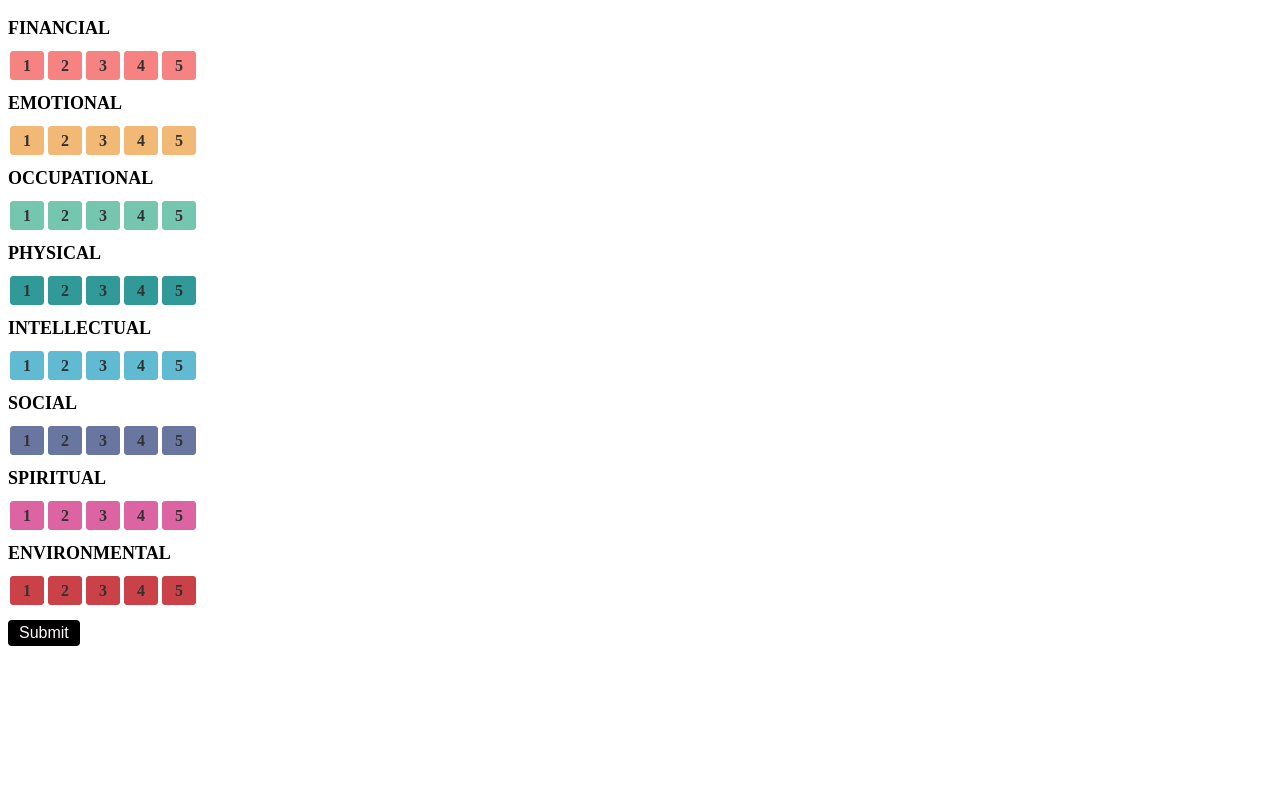
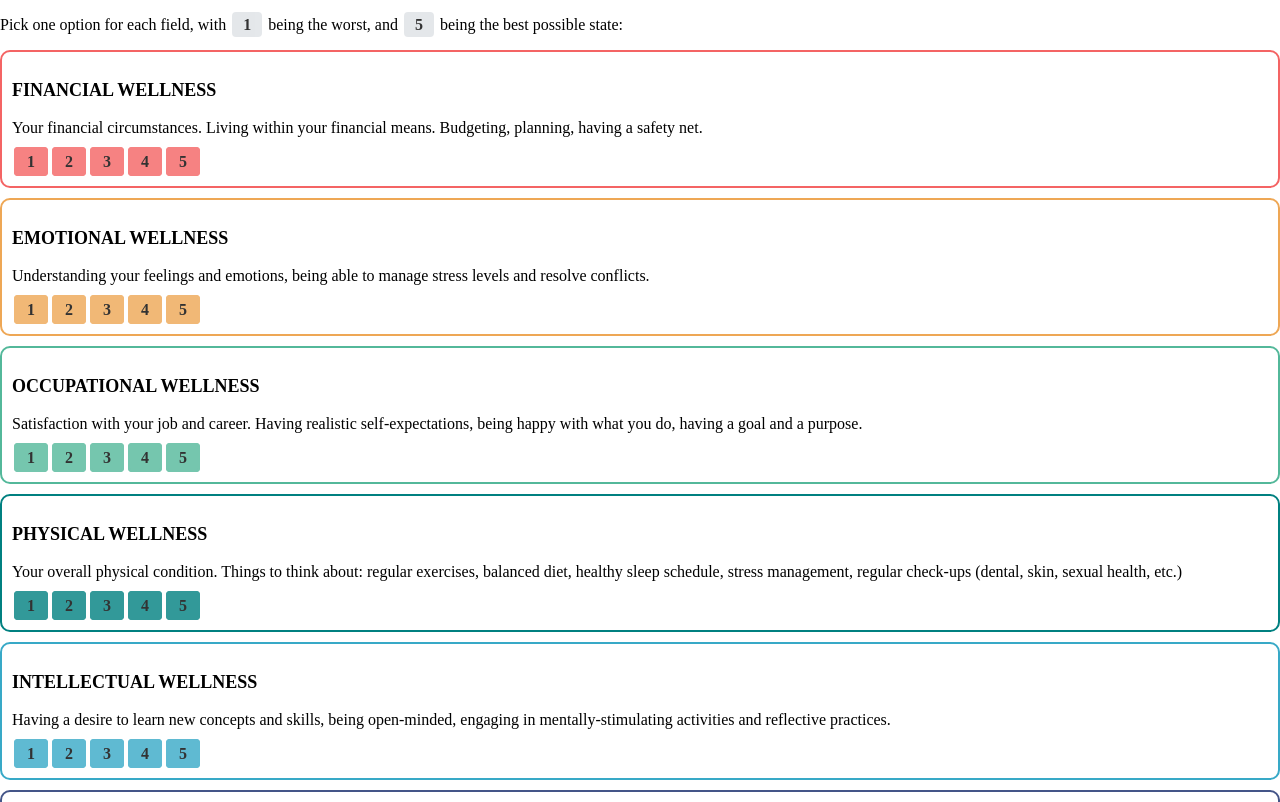
Before and after one commit to IraShy/wellness-wheel, a React (Create React App) app: page / in a window 1280 px wide. Shown: the top 802 px of the page. Built offline with nearby package versions, Linux system fonts and the light colour scheme.

Commit message:
added options descriptions; borders for checked buttons

```diff
--- a/src/components/App.jsx
+++ b/src/components/App.jsx
@@ -2,7 +2,7 @@ import React from "react";
 import { Route, Switch } from "react-router-dom";
 // import WellnessWheel from "./WellnessWheel";
 import GetData from "./GetData";
-// import "../style.css";
+import "../stylesheets/App.scss";
 
 export default function App() {
 
--- a/src/components/GetData.jsx
+++ b/src/components/GetData.jsx
@@ -48,6 +48,31 @@ class GetData extends React.Component {
     });
   };
 
+  renderDescription(option) {
+    const description = {
+      financial:
+        "Your financial circumstances. Living within your financial means. Budgeting, planning, having a safety net.",
+      emotional:
+        "Understanding your feelings and emotions, being able to manage stress levels and resolve conflicts.",
+      occupational:
+        "Satisfaction with your job and career. Having realistic self-expectations, being happy with what you do, having a goal and a purpose.",
+      physical: `Your overall physical condition. Things to think about: regular exercises, balanced diet, healthy sleep schedule, stress management, regular check-ups (dental, skin, sexual health, etc.)`,
+      intellectual:
+        "Having a desire to learn new concepts and skills, being open-minded, engaging in mentally-stimulating activities and reflective practices.",
+      social:
+        "Maintaining your personal community, feeling connected in your relationships.",
+      spiritual:
+        "Having a positive mindset. Practising personal development, being mindful and kind.",
+      environmental:
+        "Living in safe and comfortable conditions as the result of taking care of your global environment and personal surroundings. Using resources responsibly.",
+    };
+    return (
+      <div>
+        <p>{description[option]}</p>
+      </div>
+    );
+  }
+
   renderOptions() {
     const options = Object.keys(this.state.results);
     // const colors = [
@@ -78,7 +103,11 @@ class GetData extends React.Component {
                 onChange={this.onInputChange}
               />
               {/* <label htmlFor={input} style={{ backgroundColor: colors[ind] }}> */}
-              <label htmlFor={input} className={option}>
+              {/* <label htmlFor={input} className={option}> */}
+              <label
+                htmlFor={input}
+                className={["background", `${option}`].join(" ")}
+              >
                 {index + 1}
               </label>
             </span>
@@ -86,9 +115,11 @@ class GetData extends React.Component {
         });
       };
       return (
-        <div className="options" key={option}>
-          <p>{option.toUpperCase()}</p>
-          {renderInputs()}
+        // <div className="options" key={option}>
+        <div className={["option", `${option}`].join(" ")} key={option}>
+          <p className="option-name">{option.toUpperCase()} WELLNESS</p>
+          {this.renderDescription(option)}
+          <div className="options-buttons">{renderInputs()}</div>
         </div>
       );
     });
@@ -99,10 +130,23 @@ class GetData extends React.Component {
     return (
       <>
         {!this.state.wheelIsVisible && (
-          <form onSubmit={this.onFormSubmit}>
-            {this.renderOptions()}
-            <button type="submit">Submit</button>
-          </form>
+          <>
+            <p>
+              Pick one option for each field, with{" "}
+              <span>
+                <label className="label-in-text">1</label>
+              </span>{" "}
+              being the worst, and{" "}
+              <span>
+                <label className="label-in-text">5</label>
+              </span>{" "}
+              being the best possible state:
+            </p>
+            <form onSubmit={this.onFormSubmit}>
+              {this.renderOptions()}
+              <button type="submit">Submit</button>
+            </form>
+          </>
         )}
 
         {this.state.wheelIsVisible && (
--- /dev/null
+++ b/src/stylesheets/App.scss
@@ -0,0 +1,6 @@
+body {
+  width: 100vw;
+  height: 100vh;
+  margin: 0;
+  padding: 0;
+}
--- a/src/stylesheets/GetData.scss
+++ b/src/stylesheets/GetData.scss
@@ -1,39 +1,59 @@
 @import "colors.scss";
 
-form {
-  p {
-    font-size: 18px;
-    font-weight: bold;
-  }
-  input {
-    display: none;
-  }
 label {
-    // display: inline-block;
   padding: 4px 11px;
   margin: 0 2px;
   border-radius: 4px;
   opacity: 0.8;
   font-size: 16px;
   font-weight: bold;
+}
+.label-in-text {
+  background-color: $wheel-grey;
+}
+form {
+  .option {
+    .option-name {
+      font-size: 18px;
+      font-weight: bold;
+    }
+    .options-buttons {
+      margin-bottom: 5px;
+      span {
+        input {
+          display: none;
+        }
+        label {
+          // display: inline-block;
           cursor: pointer;
         }
+        input[type="radio"]:checked + label {
+          background-color: transparent;
+        }
+      }
+    }
+  }
+
   @each $name, $color in $colors {
     .#{$name} {
+      .background {
         background-color: $color;
+      }
       border: $color 2px solid;
     }
   }
-  input[type="radio"]:checked + label {
-    background-color: #dee2e6 ;
-    // border: black 1px solid;
+  .option {
+    margin-bottom: 10px;
+    border-radius: 10px;
+    border-bottom-width: 2px 3px 4px 2px;
+    padding: 10px;
   }
 }
 
 button {
   display: block;
   margin-top: 20px;
-  padding: 4px 11px;
+  padding: 7px 11px;
   font-size: 16px;
   background-color: black;
   color: snow;
--- a/src/stylesheets/colors.scss
+++ b/src/stylesheets/colors.scss
@@ -7,4 +7,6 @@ $colors: (
 'social': #445588,
 'spiritual': #d43e8c,
 'environmental': #bd121b,
-)
+);
+
+$wheel-grey: #dee2e6;
```
Also changed, not shown: src/App.css (deleted, +0 -38 lines). Lines whose indentation alone changed are shown as unchanged.
